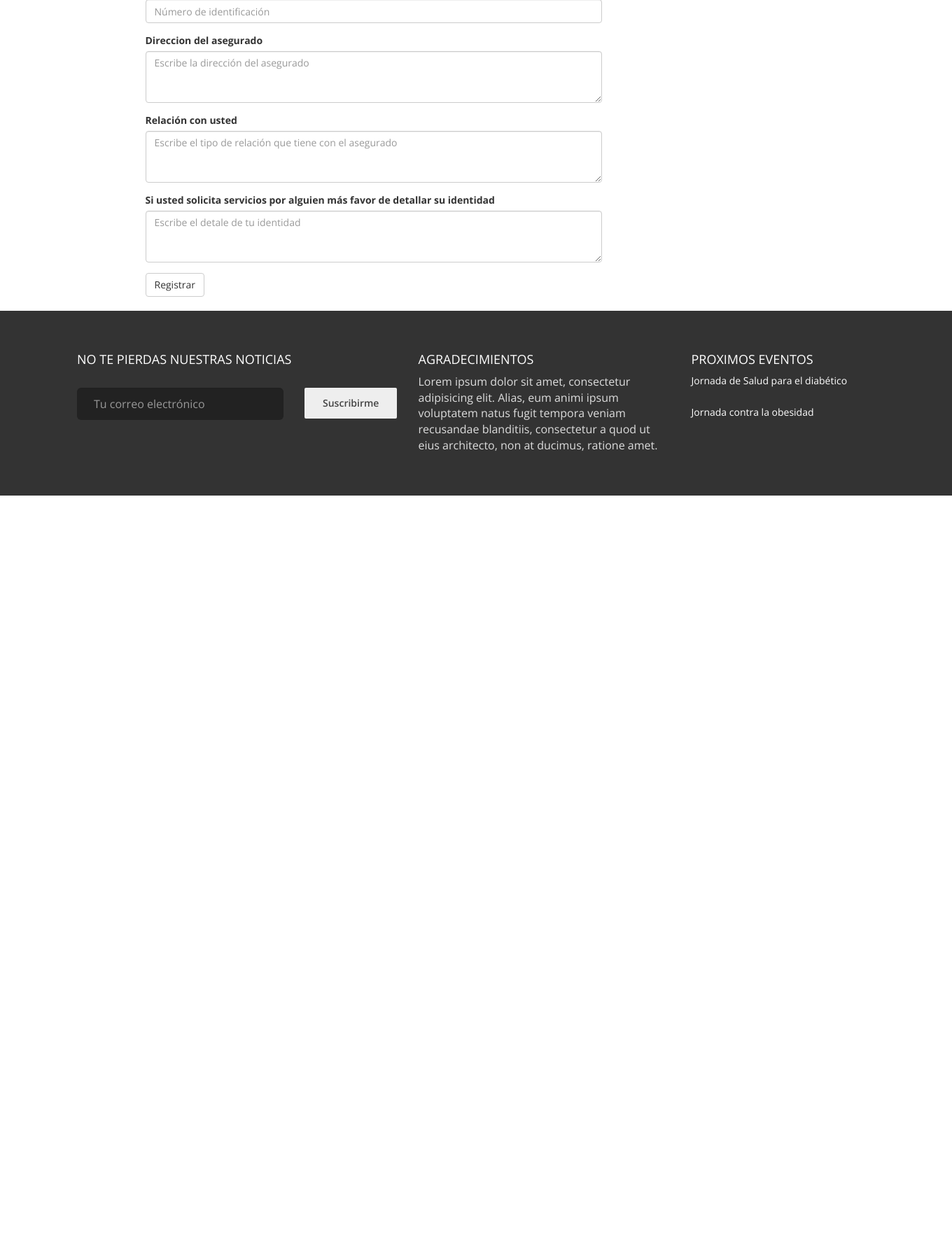
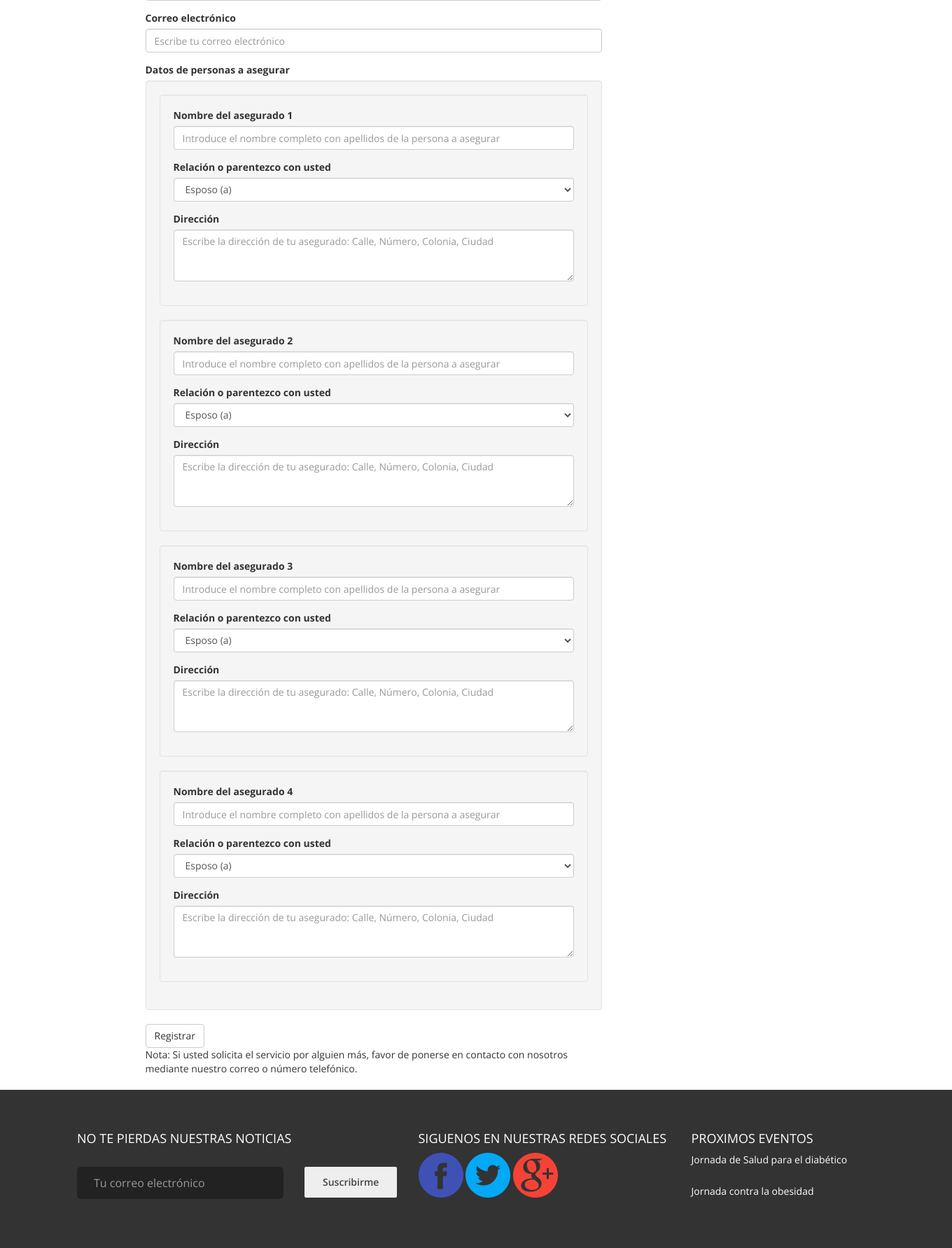
Before and after one commit to aldey-inc/mixtecaExterior, a PHP site: page /contact.php in a window 1360 px wide. Shown: the part 720-2503 px from the top of the page at 70% size. Before the commit the page ends 1428 px from the top, so only its background shows below. Run offline with PHP 8.4, Linux system fonts and the light colour scheme; some libraries are stand-ins or nearby versions.

Commit message:
Cambios de redaccion y formulario

```diff
--- a/webPage/contact.php
+++ b/webPage/contact.php
@@ -24,24 +24,43 @@
 				<div class="col-md-7 col-md-offset-1">
 
 					<form>
-						<div class="form-group">
-							<label for="">Marque el que pertenezca</label>
-							<select class="form-control">
-							  <option>Nombre suyo</option>
-							  <option>Nombre de persona asegurada</option>
-							</select>
-						</div>
+
 						<div class="form-group">
 							<label for="inputName">Nombre</label>
-							<input type="text" class="form-control" id="inputName" placeholder="Introduce tu nombre o el del beneficiario">
+							<input type="text" class="form-control" id="inputName" placeholder="Introduce tu nombre">
 						</div>
 
 						<div class="form-group">
 							<label for="inputLastname">Apellidos</label>
-							<input type="text" class="form-control" id="inputLastname" placeholder="Introduce tus apellidos o los del beneficiario">
+							<input type="text" class="form-control" id="inputLastname" placeholder="Introduce tus apellidos">
 						</div>
 						<div class="form-group">
-							<label for="">Ciudad donde usted radica</label>
+					    	<label>Forma de identificación</label>
+					  	</div>
+					  	<div class="checkbox">
+					    	<label>
+					      	<input type="radio" name="identification"> Matricula consular
+					    	</label>
+					    	<label>
+					      	<input type="radio" name="identification"> Pasaporte
+					    	</label>
+					    	<label>
+					      	<input type="radio" name="identification"> Credencial del elector
+					    	</label>
+					    	<label>
+					      	<input type="radio" name="identification"> Licencia de conducir
+					    	</label>
+					  	</div>
+					  	<div class="form-group">
+					    	<label for="inputID">Número de ID</label>
+					    	<input type="text" class="form-control" id="inputID" placeholder="Número de identificación">
+					  	</div>
+						<div class="form-group">
+							<label for="inputContactNumber">Número telefónico</label>
+							<input type="text" class="form-control" id="inputContactNumber" placeholder="Escribe tu número telefónico para comunicarnos contigo">
+						</div>
+						<div class="form-group">
+							<label for="">Ciudad donde radica</label>
 							<select class="form-control">
 							  		<option>Alabama</option>
 									<option>Alaska</option>
@@ -97,50 +116,97 @@
 							</select>
 						</div>
 						<div class="form-group">
-							<label for="inputContactNumber">Número de contacto</label>
-							<input type="text" class="form-control" id="inputContactNumber" placeholder="Escribe tu número telefónico para comunicarnos contigo">
+							<label for="inputLastname">Dirección</label>
+							<textarea class="form-control" rows="3" placeholder="Escribe aquí tu dirección por favor: Calle, Número, Colonia, Ciudad"></textarea>
 						</div>
+
 
 						<div class="form-group">
 					    	<label for="inputEmail">Correo electrónico</label>
 					    	<input type="email" class="form-control" id="inputEmail" placeholder="Escribe tu correo electrónico">
 					  	</div>
+
+					  	<label >Datos de personas a asegurar </label>
+					  	<div class="well">
+					  		<div class="well">
 						  		<div class="form-group">
-					    	<label>Forma de identificación</label>
-					  	</div>
-					  	<div class="checkbox">
-					    	<label>
-					      	<input type="checkbox"> Matricula consular
-					    	</label>
-					    	<label>
-					      	<input type="checkbox"> Pasaporte
-					    	</label>
-					    	<label>
-					      	<input type="checkbox"> Credencial del elector
-					    	</label>
-					    	<label>
-					      	<input type="checkbox"> Licencia de conducir
-					    	</label>
+							    	<label for="inputAdress">Nombre del asegurado 1</label>
+							    	<input type="text" class="form-control" id="inputLastname" placeholder="Introduce el nombre completo con apellidos de la persona a asegurar">
 							  	</div>
 							  	<div class="form-group">
-					    	<label for="inputID">Número de ID</label>
-					    	<input type="text" class="form-control" id="inputID" placeholder="Número de identificación">
+									<label for="">Relación o parentezco con usted</label>
+									<select class="form-control">
+									  		<option>Esposo (a)</option>
+											<option>Hijo (a)</option>
+											<option>Padre</option>
+											<option>Madre</option>
+									</select>
 								</div>
 								<div class="form-group">
-					    	<label for="inputAdress">Direccion del asegurado</label>
-					    	<textarea class="form-control" rows="3" placeholder="Escribe la dirección del asegurado"></textarea>
+									<label for="inputLastname">Dirección</label>
+									<textarea class="form-control" rows="3" placeholder="Escribe la dirección de tu asegurado: Calle, Número, Colonia, Ciudad"></textarea>
 								</div>
-
+							</div>
+							<div class="well">
 						  		<div class="form-group">
-					    	<label for="inputRelation">Relación con usted</label>
-					    	<textarea class="form-control" rows="3" placeholder="Escribe el tipo de relación que tiene con el asegurado"></textarea>
+							    	<label for="inputAdress">Nombre del asegurado 2</label>
+							    	<input type="text" class="form-control" id="inputLastname" placeholder="Introduce el nombre completo con apellidos de la persona a asegurar">
 							  	</div>
-
 							  	<div class="form-group">
-					    	<label for="inputRelation">Si usted solicita servicios por alguien más favor de detallar su identidad</label>
-					    	<textarea class="form-control" rows="3" placeholder="Escribe el detale de tu identidad"></textarea>
+									<label for="">Relación o parentezco con usted</label>
+									<select class="form-control">
+									  		<option>Esposo (a)</option>
+											<option>Hijo (a)</option>
+											<option>Padre</option>
+											<option>Madre</option>
+									</select>
+								</div>
+								<div class="form-group">
+									<label for="inputLastname">Dirección</label>
+									<textarea class="form-control" rows="3" placeholder="Escribe la dirección de tu asegurado: Calle, Número, Colonia, Ciudad"></textarea>
+								</div>
+							</div>
+							<div class="well">
+						  		<div class="form-group">
+							    	<label for="inputAdress">Nombre del asegurado 3</label>
+							    	<input type="text" class="form-control" id="inputLastname" placeholder="Introduce el nombre completo con apellidos de la persona a asegurar">
+							  	</div>
+							  	<div class="form-group">
+									<label for="">Relación o parentezco con usted</label>
+									<select class="form-control">
+									  		<option>Esposo (a)</option>
+											<option>Hijo (a)</option>
+											<option>Padre</option>
+											<option>Madre</option>
+									</select>
+								</div>
+								<div class="form-group">
+									<label for="inputLastname">Dirección</label>
+									<textarea class="form-control" rows="3" placeholder="Escribe la dirección de tu asegurado: Calle, Número, Colonia, Ciudad"></textarea>
+								</div>
+							</div>
+							<div class="well">
+						  		<div class="form-group">
+							    	<label for="inputAdress">Nombre del asegurado 4</label>
+							    	<input type="text" class="form-control" id="inputLastname" placeholder="Introduce el nombre completo con apellidos de la persona a asegurar">
+							  	</div>
+							  	<div class="form-group">
+									<label for="">Relación o parentezco con usted</label>
+									<select class="form-control">
+									  		<option>Esposo (a)</option>
+											<option>Hijo (a)</option>
+											<option>Padre</option>
+											<option>Madre</option>
+									</select>
+								</div>
+								<div class="form-group">
+									<label for="inputLastname">Dirección</label>
+									<textarea class="form-control" rows="3" placeholder="Escribe la dirección de tu asegurado: Calle, Número, Colonia, Ciudad"></textarea>
+								</div>
+							</div>
 						</div>
 						<button type="submit" class="btn btn-default">Registrar</button>
+						<br>Nota: Si usted solicita el servicio por alguien más, favor de ponerse en contacto con nosotros mediante nuestro correo o número telefónico.
 					</form>
 				</div>
 
--- a/webPage/directory.php
+++ b/webPage/directory.php
@@ -265,8 +265,8 @@
 		<div class="container">
 			<div class="row">
 				<div class="col-xs-6">
-					<h3>AGREGA EL HOSPITAL O CLÍNICA DE TU PREFERENCIA</h3>
-					<p>El hospital al que acudes aun no está en nuestro directorio, con todo gusto hacemos todo lo posible por que así sea. Solo dejanos tu correo y nos pondremos en contacto para juntos atender tus necesidades y la de nuestros compatriotas.</p>
+					<h3>AGREGA AL MÉDICO, HOSPITAL O CLÍNICA DE TU PREFERENCIA</h3>
+					<p>El médico, hospital o clínica a la que acudes aun no está en nuestro directorio, con todo gusto hacemos todo lo posible por que así sea. Solo dejanos tu correo y nos pondremos en contacto para juntos atender tus necesidades y la de nuestros compatriotas.</p>
 				</div>
 				<div class="col-xs-6">
 					<form id="subscribe-form" action="">
--- a/webPage/inc/footer.php
+++ b/webPage/inc/footer.php
@@ -16,8 +16,10 @@
 				</form>
 			</div>
 			<div class="col-xs-4">
-				<h3>AGRADECIMIENTOS</h3>
-				<p>Lorem ipsum dolor sit amet, consectetur adipisicing elit. Alias, eum animi ipsum voluptatem natus fugit tempora veniam recusandae blanditiis, consectetur a quod ut eius architecto, non at ducimus, ratione amet.</p>
+				<h3>SIGUENOS EN NUESTRAS REDES SOCIALES</h3>
+				<a href="#"><img src="img/facebook.png"></a>
+				<a href="#"><img src="img/twitter.png"></a>
+				<a href="#"><img src="img/google+.png"></a>
 			</div>
 			<div class="col-xs-3">
 				<h3>PROXIMOS EVENTOS</h3>
--- a/webPage/index.php
+++ b/webPage/index.php
@@ -39,9 +39,9 @@
 
 					</div>
 					<div class="col-lg-3 col-md-6 col-sm-6 col-xs-12">
-						<h3><span class="glyphicon glyphicon-user"></span> La forma como puedes apoyar</h3>
+						<h3><span class="glyphicon glyphicon-user"></span> La manera en que puedes apoyar</h3>
 						<p>
-							Con tan solo regístrate y realizar una aportación mínima mensual de $25 DOLARES puedes asegurar en tu país de origen a los que más quieres.
+							Con tan solo regístrate y realizar una aportación mensual de $25 DOLARES puedes asegurar en tu país de origen a los que más quieres.
 							<br>
 							¡Regístrate hoy mismo!  ¡Es sumamente sencillo! No importa dónde te encuentres.
 							<br>
```
Also changed, not shown: webPage/whoweare.php (+9 -14 lines), webPage/img/facebook_.png (added), webPage/img/google120 (1).png (added), webPage/img/twitter_.png (added). Lines whose indentation alone changed are shown as unchanged.
